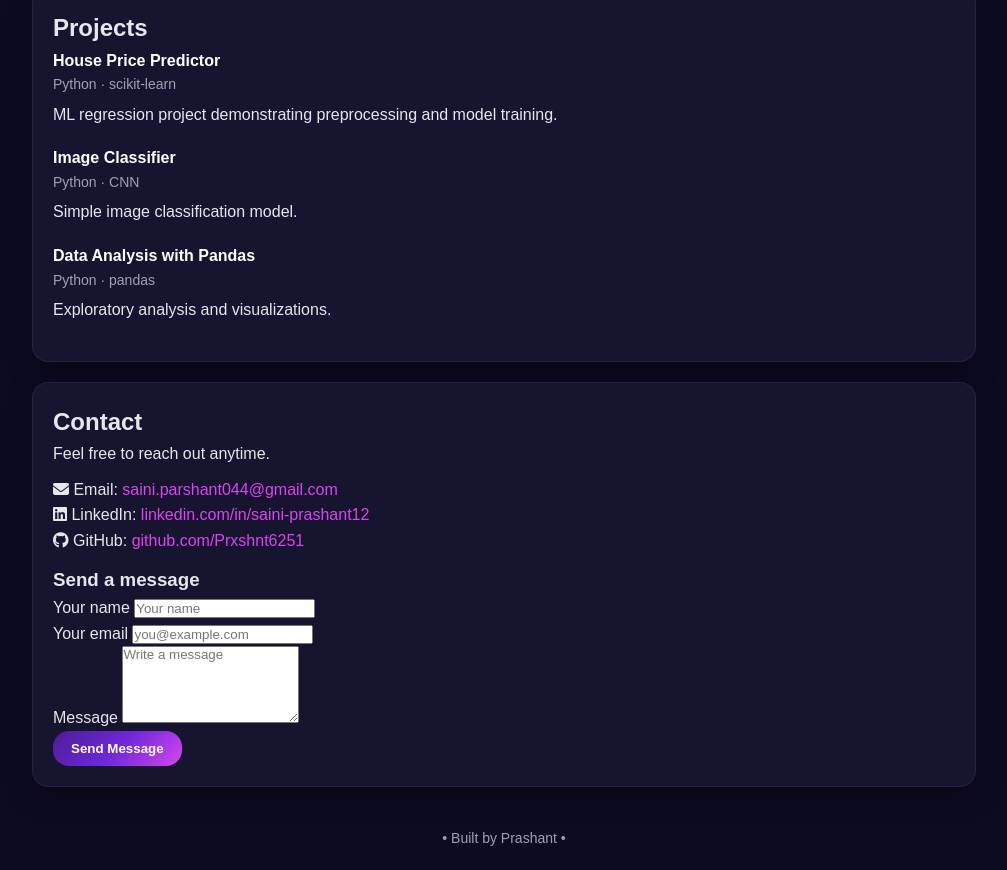
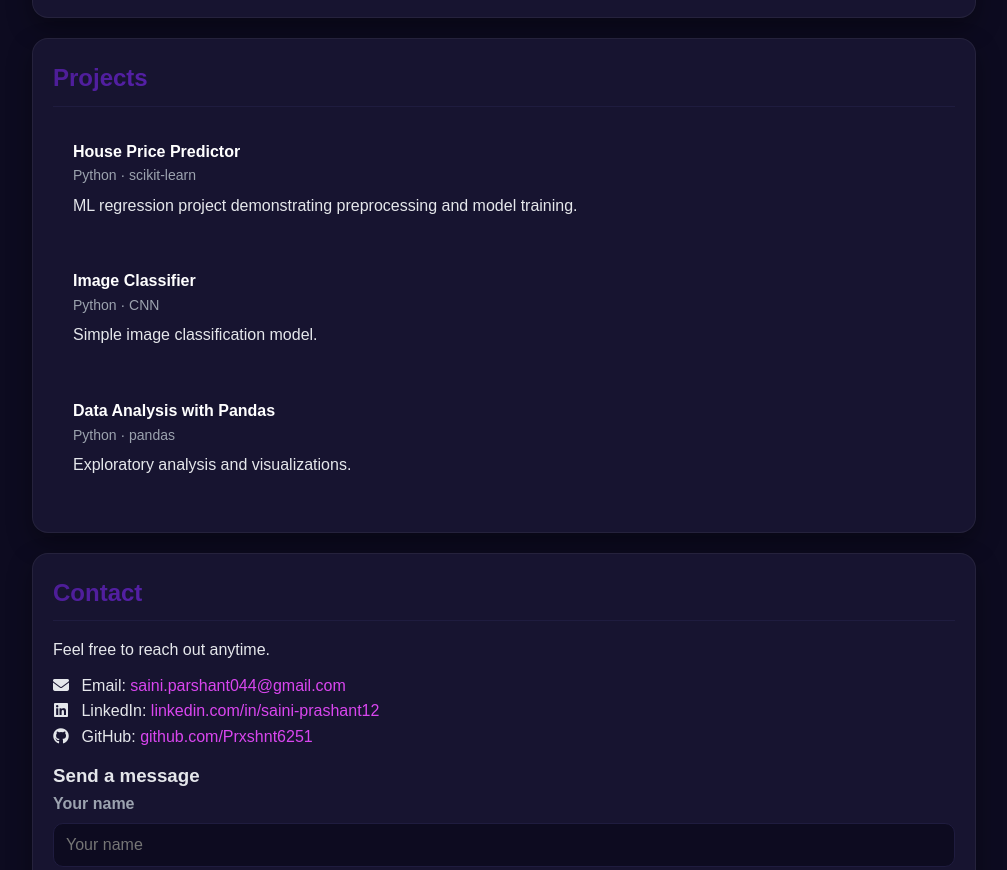
Before and after one commit to Prxshnt6251/Portfolio-Website, a plain HTML site: page index.html in a window 1280 px wide. Shown: the part 1064-1934 px from the top of the page, without its empty margins (136-1143 px from the left). Drawn offline with Linux system fonts and the light colour scheme.

Commit message:
style.css

```diff
--- a/style.css
+++ b/style.css
@@ -124,15 +124,14 @@ a{
   align-items:center;
 }
 
-.profile-img{
-  width:150px;
-  height:150px;
-  border-radius: var(--radius);
-  overflow:hidden;
+.profile-img {
+  width: 150px;
+  height: 150px;
+  border-radius: 50%; /* Change this from var(--radius) */
+  overflow: hidden;
   background: var(--bg-card);
-  box-shadow: 0 0 25px rgba(109,40,217,0.3);
+  box-shadow: 0 0 25px rgba(109, 40, 217, 0.3);
 }
-
 .hero-text h1{
   font-size:38px;
   font-weight:700;
@@ -155,7 +154,17 @@ a{
   border:1px solid rgba(255,255,255,0.06);
   box-shadow: 0 10px 25px rgba(0,0,0,0.35);
 }
+.card h2 {
+  font-weight: 700;
+  margin-bottom: 16px;
+  padding-bottom: 8px;
+  border-bottom: 1px solid var(--bg-hover);
 
+  /* Apply your cool gradient */
+  background: var(--gradient);
+  -webkit-background-clip: text;
+  -webkit-text-fill-color: transparent;
+}
 
 
 .cta{
@@ -218,18 +227,73 @@ a{
 
 
 
-@media(max-width:850px){
-  .hero{
-    flex-direction:column;
-    align-items:flex-start;
-  }
 
-  .profile-img{
-    width:120px;
-    height:120px;
-  }
+/* === Form Styles === */
 
-  .nav{
-    display:none;
-  }
+.form-row {
+  margin-bottom: 16px;
 }
+
+.form-row label {
+  display: block;
+  margin-bottom: 6px;
+  font-weight: 600;
+  color: var(--text-muted);
+}
+
+input[type="text"],
+input[type="email"],
+textarea {
+  width: 100%;
+  padding: 12px;
+  background: var(--bg-dark); /* Use the main background */
+  border: 1px solid var(--bg-hover);
+  border-radius: 10px;
+  color: var(--text-light);
+  font-family: "Poppins", sans-serif;
+  font-size: 16px;
+  transition: 0.25s ease;
+}
+
+input[type="text"]:focus,
+input[type="email"]:focus,
+textarea:focus {
+  outline: none;
+  border-color: var(--pink);
+  box-shadow: 0 0 12px rgba(217, 70, 239, 0.4);
+}
+
+textarea {
+  resize: vertical; /* Allow user to resize height only */
+}
+.skill {
+  /* ... your existing styles ... */
+  transition: 0.2s ease-in-out;
+}
+
+.skill:hover {
+  background: var(--violet);
+  color: white;
+  transform: scale(1.05);
+}
+
+.project {
+  /* ... your existing styles ... */
+  padding: 16px;
+  border-radius: 12px;
+  transition: 0.25s ease;
+  border-left: 4px solid transparent; /* A subtle left border */
+}
+
+.project:hover {
+  background: var(--bg-hover);
+  border-left-color: var(--pink); /* Highlight on hover */
+  transform: translateY(-4px);
+}
+/* === Icon Spacing === */
+.skill i,
+#contact p i {
+  margin-right: 8px; /* Adds space between icon and text */
+  width: 16px;       /* Ensures icons are aligned nicely */
+  text-align: center;
+}
```
